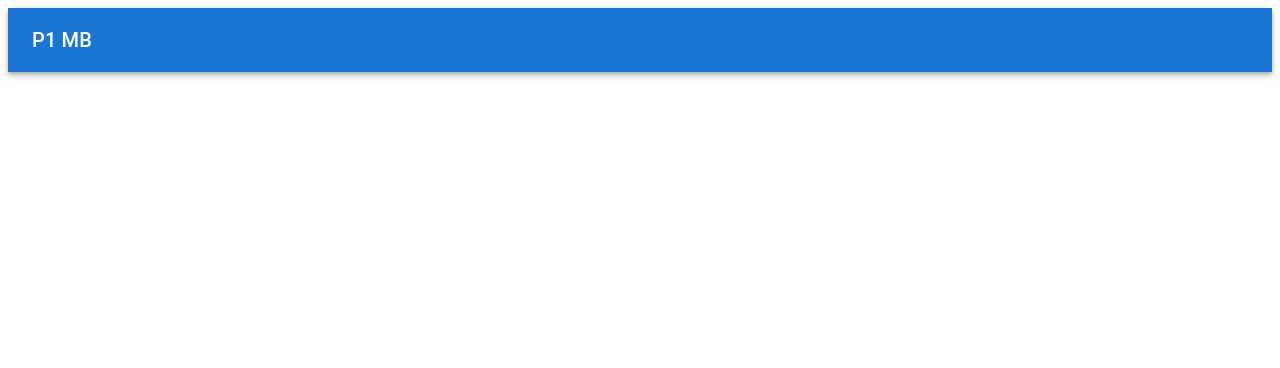
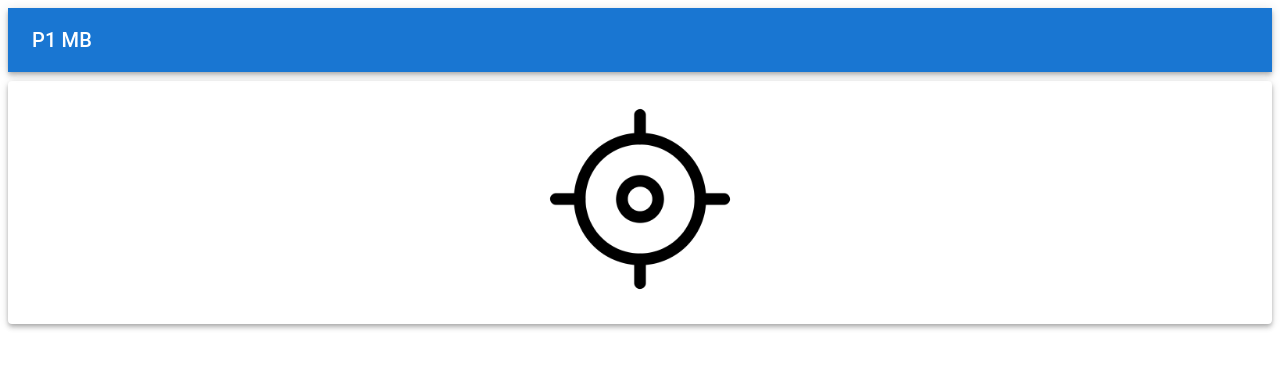
Before and after one commit to MannyBagheri/Travel-Advisories, a React (Vite) app: page / in a window 1280 px wide. Shown: the top 368 px of the page. Built offline with nearby package versions, Linux system fonts and the light colour scheme; some icons are missing.

Commit message:
Starts the Home page with the app logo

```diff
--- a/src/App.jsx
+++ b/src/App.jsx
@@ -6,8 +6,9 @@ import {
 
 import "./App.css";
 
+import Header from "./components/Header.jsx";
 
-import Header from "./components/Header.jsx";
+import Home from "./components/Home.jsx";
 
 function App() {
 
@@ -22,7 +23,7 @@ function App() {
 
   return (<>
     <Header appTitle='P1 MB' log ={openSnackbar}/>
-
+    <Home log={openSnackbar}/>
     <Snackbar
       open={snackbarVisible}
       autoHideDuration={5000}
--- /dev/null
+++ b/src/components/Home.jsx
@@ -0,0 +1,17 @@
+import {
+    Paper
+} from '@mui/material';
+
+import logo from "../assets/target.png";
+//import logo from "../assets/airplane.png";
+
+const Home = (props) => {
+
+    return (<>
+        <Paper elevation={4} sx={{ marginTop: "0.5em" }}>
+            <img src={logo} style={{ width: "40%", maxWidth: "200px", margin: "1em" }} />
+        </Paper>
+    </>);
+};
+
+export default Home;
```
Also changed, not shown: src/assets/airplane.png (added), src/assets/target.png (added).
